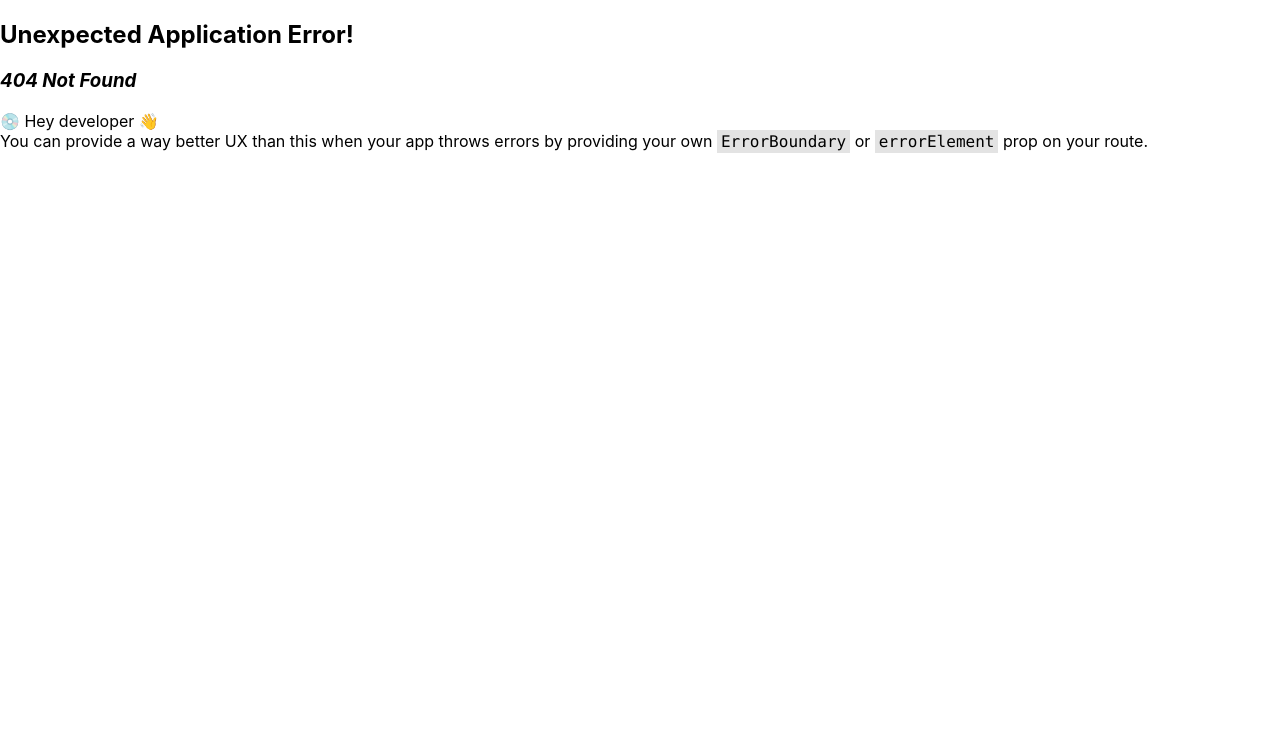
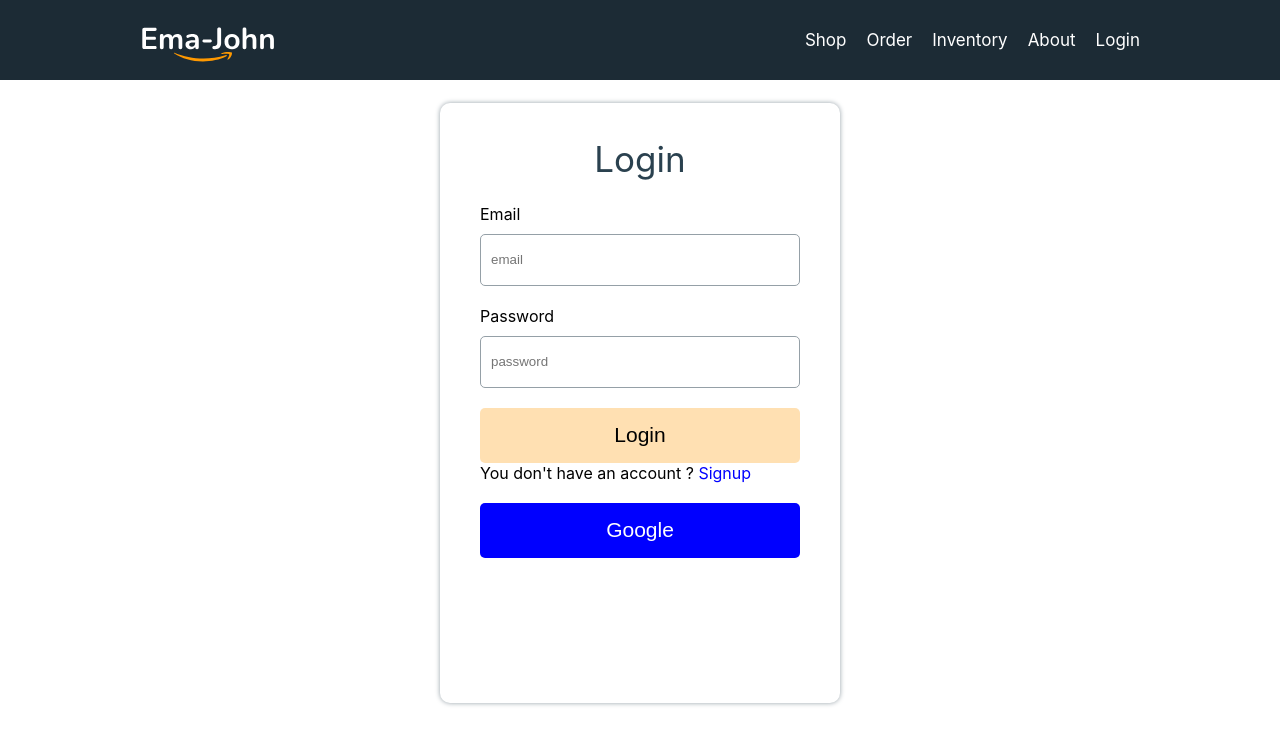
Before and after one commit to adnanhjoy/ema-john, a React (Create React App) app: page /login in a window 1280 px wide. Before the commit this address had no page. Shown: the top 744 px of the page. Built offline with nearby package versions, Linux system fonts and the light colour scheme.

Commit message:
added login and signup page

```diff
--- a/package.json
+++ b/package.json
@@ -9,6 +9,7 @@
     "@testing-library/jest-dom": "^5.16.5",
     "@testing-library/react": "^13.4.0",
     "@testing-library/user-event": "^13.5.0",
+    "firebase": "^9.20.0",
     "react": "^18.2.0",
     "react-dom": "^18.2.0",
     "react-router-dom": "^6.10.0",
--- a/src/components/Header/Header.js
+++ b/src/components/Header/Header.js
@@ -12,6 +12,7 @@
                 <Link to="/order">Order</Link>
                 <Link to="/inventory">Inventory</Link>
                 <Link to="/about">About</Link>
+                <Link to="/login">Login</Link>
             </div>
         </nav>
     );
--- /dev/null
+++ b/src/components/Login/Login.css
@@ -0,0 +1,76 @@
+.form-container {
+    height: 600px;
+    width: 400px;
+    margin: 20px auto;
+    border-radius: 10px;
+    box-shadow: 0px 0px 5px #95A0A7;
+}
+
+.form-title {
+    text-align: center;
+    color: #2A414F;
+    font-weight: 400;
+    font-size: 35px;
+    padding-top: 35px;
+}
+
+.form-body {
+    margin: 0px auto;
+}
+
+.form-group{
+    width: 80%;
+    margin: 0 auto;
+}
+
+.form-body input {
+    width: 93%;
+    height: 30px;
+    border-radius: 5px;
+    padding: 10px;
+    margin-top: 10px;
+    border: 1px solid #95A0A7;
+}
+
+.password-container {
+    margin-top: 20px;
+}
+
+.login-btn {
+    border: none;
+    width: 100%;
+    height: 55px;
+    background: rgba(255, 153, 0, 0.3);
+    border-radius: 5px;
+    font-size: 21px;
+    font-weight: 400;
+    margin-top: 20px;
+    cursor: pointer;
+}
+
+.login-btn:hover{
+    background-color: #311e004d;
+}
+.google-btn {
+    border: none;
+    width: 100%;
+    height: 55px;
+    background: blue;
+    border-radius: 5px;
+    font-size: 21px;
+    font-weight: 400;
+    margin-top: 20px;
+    color: white;
+    cursor: pointer;
+}
+
+.google-btn:hover{
+    background-color: #3d3dfa;
+}
+.link-btn{
+    text-decoration: none;
+    color: blue;
+}
+.link-btn:hover{
+    text-decoration: underline;
+}
--- /dev/null
+++ b/src/components/Login/Login.js
@@ -0,0 +1,34 @@
+import React from 'react';
+import { Link } from 'react-router-dom';
+import './Login.css';
+
+const Login = () => {
+    return (
+        <div>
+            <div className='form-container'>
+                <h1 className='form-title'>Login</h1>
+                <form  className='form-body'>
+                    <div className='form-group'>
+                        <label htmlFor="email">Email</label> <br />
+                        <input type="email" placeholder='email' name='email' required />
+                    </div>
+                    <div className='form-group password-container'>
+                        <label htmlFor="password">Password</label> <br />
+                        <input type="password" placeholder='password' name='password' required />
+                    </div>
+                    <div className='form-group'>
+                        <button className='login-btn'>Login</button>
+                    </div>
+                    <p className='form-group'>You don't have an account ? <Link to='/signup' className='link-btn'>Signup</Link></p>
+                </form>
+                <div className='form-group'>
+                    <button className='google-btn'>Google</button>
+                </div>
+            </div>
+        </div>
+    );
+};
+
+export default Login;
+
+// onSubmit={loginUser}
--- /dev/null
+++ b/src/components/Register/Register.css
@@ -0,0 +1,4 @@
+.error-message{
+    color: brown;
+    margin-top: 20px;
+}
--- /dev/null
+++ b/src/components/Register/Register.js
@@ -0,0 +1,36 @@
+import React from 'react';
+import { Link } from 'react-router-dom';
+import './Register.css';
+
+const Register = () => {
+    return (
+        <div>
+            <div className='form-container'>
+                <h1 className='form-title'>Signup</h1>
+                <form className='form-body'>
+                    <div className='form-group'>
+                        <label htmlFor="email">Email</label> <br />
+                        <input type="email" placeholder='email' name='email' />
+                    </div>
+                    <div className='form-group password-container'>
+                        <label htmlFor="password">Password</label> <br />
+                        <input type="password" placeholder='password' name='password' />
+                    </div>
+                    <div className='form-group password-container'>
+                        <label htmlFor="confirm">Confirm Password</label> <br />
+                        <input type="password" placeholder='confirm' name='confirm' />
+                    </div>
+                    {/* <p className='form-group error-message'>{error}</p> */}
+                    <div className='form-group'>
+                        <button className='login-btn'>Signup</button>
+                    </div>
+                    <p className='form-group'>Already have an account ? <Link to='/login' className='link-btn'>Login</Link></p>
+                </form>
+            </div>
+        </div>
+    );
+};
+
+export default Register;
+
+// onSubmit={signupUser}
```
Also changed, not shown: src/App.js (+14 -2 lines), src/firebase/firebase.config.js (added, +18 -0 lines), 1 other file (tests, documents, lock files or other folders).
